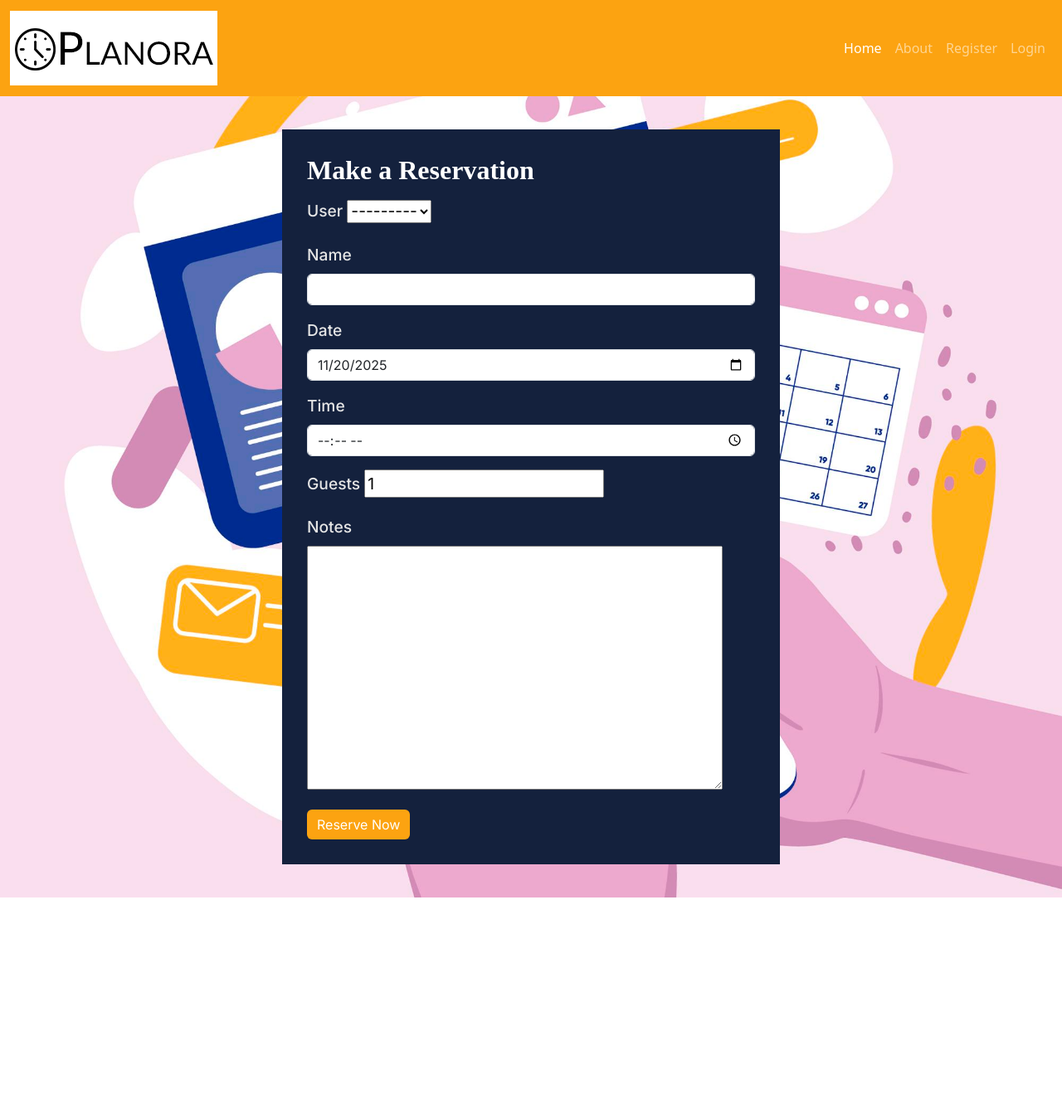
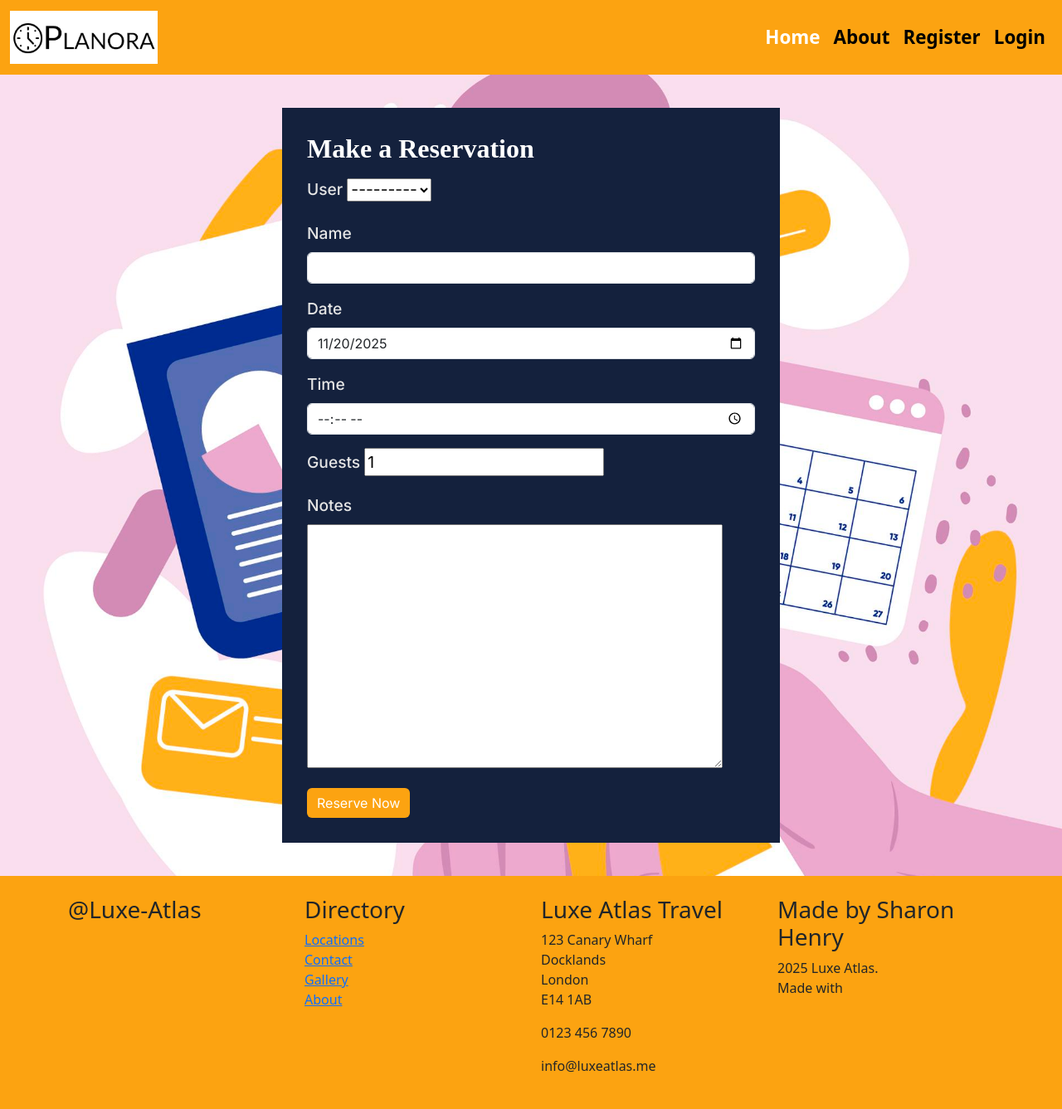
Before and after one commit to sphenry2799/Planora_Bookings, a Django app: page / in a window 1280 px wide. Shown: the whole page at 83% size. Before the commit the page ends 1082 px from the top, so only its background shows below. Run offline with Django 4.2, Linux system fonts and the light colour scheme; some web fonts are replaced.

```diff
--- a/static/css/base.css
+++ b/static/css/base.css
@@ -13,7 +13,27 @@
   --bs-gutter-x: 0;
 }
 
+.navbar-brand {
+  background-color: none;
+  filter: transparent;
+}
+
 .navbar-custom {
-    background-color: var(--primary-color);
-    color: var(--dark-color);
+  background-color: var(--primary-color);
 }
+
+.nav-link {
+  color: var(--dark-color);
+  font-weight: 600;
+  font-size: 1.4rem;
+}
+
+.logo {
+  filter: transparent;
+  display: block;
+  max-height: 4rem; /* optional to size your logo */
+}
+
+#footer {
+  background-color: var(--primary-color);
+}
--- a/templates/base.html
+++ b/templates/base.html
@@ -16,10 +16,10 @@
     <link rel="stylesheet" href="{% static 'css/base.css' %}">
 
         <!-- favicon -->
-    <link rel="apple-touch-icon" sizes="180x180" href="{% static 'apple-touch-icon.png' %}">
-    <link rel="icon" type="image/png" sizes="32x32" href="{% static 'favicon-32x32.png' %}">
-    <link rel="icon" type="image/png" sizes="16x16" href="{% static 'favicon-16x16.png' %}">
-    <link rel="manifest" href="{% static 'site.webmanifest' %}">
+    <link rel="apple-touch-icon" sizes="180x180" href="{% static 'images/favico/apple-touch-icon.png' %}">
+    <link rel="icon" type="image/png" sizes="32x32" href="{% static 'images/favico/favicon-32x32.png' %}">
+    <link rel="icon" type="image/png" sizes="16x16" href="{% static 'images/favico/favicon-16x16.png' %}">
+    <link rel="manifest" href="{% static 'images/favico/site.webmanifest' %}">
 
 
     {% block extra_css %}{% endblock %}
@@ -30,10 +30,11 @@
 
 <nav class="navbar navbar-expand-lg navbar-dark navbar-custom">
   <div class="container-fluid">
+    <a class="navbar-brand" href="{% url 'home' %}">
+      <img class="logo" src="{% static 'images/logo-planora-black.png' %}" alt="Planora logo" />
+    </a>
 
-    <a class="navbar-brand" href="{% url 'home' %}"><img class="logo" src="{% static 'images/logo-planora-black.png' %}" alt="Planora logo" /></a>
-
-    <div class="collapse navbar-collapse">
+      <div class="collapse navbar-collapse">
 
       <ul class="navbar-nav ms-auto mb-2 mb-lg-0">
 
@@ -68,8 +69,82 @@
 
   </div>
 </nav>
-
+<div></div>
 {% block content %}{% endblock %}
 
 </body>
+ <footer id="footer" class="py-4 mt-auto">
+      <div class="container">
+        <div class="row">
+          <div class="col-12 col-md-3">
+            <h3>@Luxe-Atlas</h3>
+            <ul id="social" class="list-unstyled social-icons mb-3">
+              <li>
+                <a
+                  href="https://www.facebook.com"
+                  target="_blank"
+                  aria-label="Find us on Facebook"
+                >
+                  <i class="fa-brands fa-facebook"></i>
+                </a>
+              </li>
+              <li>
+                <a
+                  href="https://www.twitter.com"
+                  target="_blank"
+                  aria-label="Follow us on X"
+                >
+                  <i class="fa-brands fa-x-twitter"></i>
+                </a>
+              </li>
+              <li>
+                <a
+                  href="https://www.instagram.com"
+                  target="_blank"
+                  aria-label="Follow us on Instagram"
+                >
+                  <i class="fa-brands fa-instagram"></i>
+                </a>
+              </li>
+              <li>
+                <a
+                  href="https://www.youtube.com"
+                  target="_blank"
+                  aria-label="Subscribe to us on YouTube"
+                >
+                  <i class="fa-brands fa-youtube"></i>
+                </a>
+              </li>
+            </ul>
+          </div>
+          <div class="col-12 col-md-3">
+            <h3>Directory</h3>
+            <ul class="list-unstyled">
+              <li><a href="locations.html">Locations</a></li>
+              <li><a href="contact.html">Contact</a></li>
+              <li><a href="gallery.html">Gallery</a></li>
+              <li><a href="about.html">About</a></li>
+            </ul>
+          </div>
+          <div class="col-12 col-md-3">
+            <h3>Luxe Atlas Travel</h3>
+            <address>
+              <i class="fa-solid fa-location-dot"></i> 123 Canary Wharf<br />
+              Docklands<br />
+              London<br />
+              E14 1AB
+            </address>
+            <p><i class="fa-solid fa-phone"></i> 0123 456 7890</p>
+            <p><i class="fa-solid fa-envelope"></i> info@luxeatlas.me</p>
+          </div>
+          <div class="col-12 col-md-3">
+            <h3>Made by Sharon Henry</h3>
+            <p>
+              2025 Luxe Atlas. <br />Made with
+              <i class="fa-solid fa-heart"></i>
+            </p>
+          </div>
+        </div>
+      </div>
+    </footer>
 </html>
```
Also changed, not shown: static/images/logo-planora-white.png (added).
